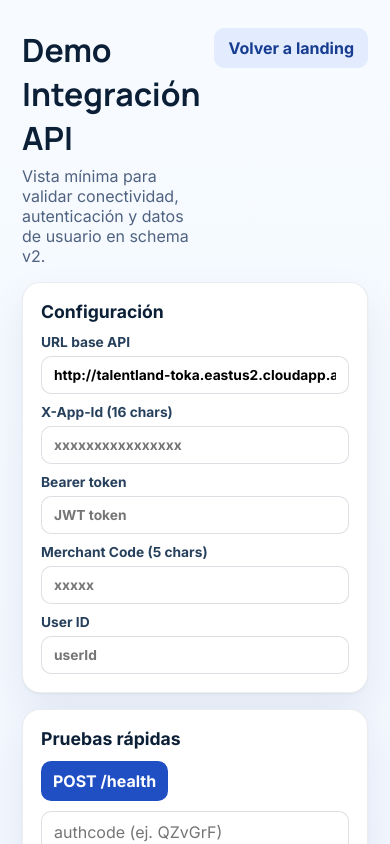
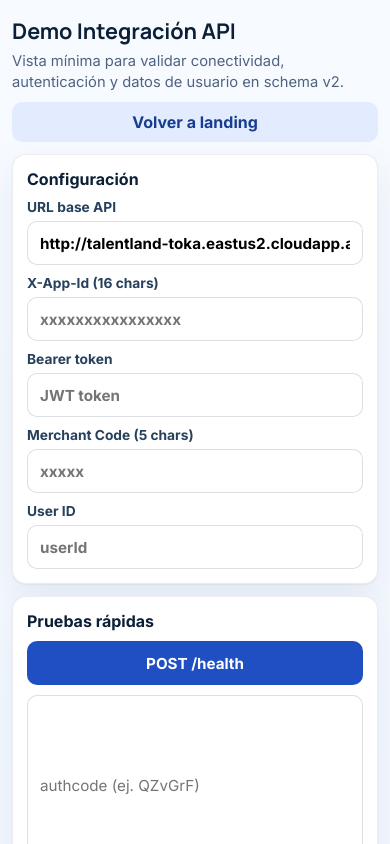
Before and after one commit to LuisNafate/Toka-tribe-frontend, a Next.js app: page /demo in a window 390 px wide. Shown: the top 844 px of the page. Built offline with nearby package versions, Linux system fonts and the light colour scheme.

Commit message:
feat: agregar estilos responsivos para la página de demostración en dispositivos móviles

```diff
--- a/app/globals.css
+++ b/app/globals.css
@@ -3500,6 +3500,65 @@
   }
 }
 
+@media (max-width: 767px) {
+  .demo-page {
+    padding: 16px 12px 28px;
+    gap: 12px;
+  }
+
+  .demo-header {
+    flex-direction: column;
+    align-items: stretch;
+    gap: 10px;
+  }
+
+  .demo-header h1 {
+    font-size: 1.35rem;
+  }
+
+  .demo-header p {
+    font-size: 0.92rem;
+    line-height: 1.4;
+  }
+
+  .demo-back-link {
+    width: 100%;
+    text-align: center;
+  }
+
+  .demo-panel {
+    border-radius: 14px;
+    padding: 14px;
+  }
+
+  .demo-panel h2 {
+    font-size: 1rem;
+    margin-bottom: 10px;
+  }
+
+  .demo-page input,
+  .demo-page button {
+    min-height: 44px;
+    font-size: 0.95rem;
+  }
+
+  .demo-inline-form {
+    flex-direction: column;
+    align-items: stretch;
+  }
+
+  .demo-inline-form input,
+  .demo-inline-form button,
+  .demo-actions > form > button {
+    width: 100%;
+  }
+
+  .demo-panel pre {
+    font-size: 0.75rem;
+    max-height: 48vh;
+  }
+}
+
 @media (min-width: 768px) {
   .fig-desktop-only {
     display: block;
```
